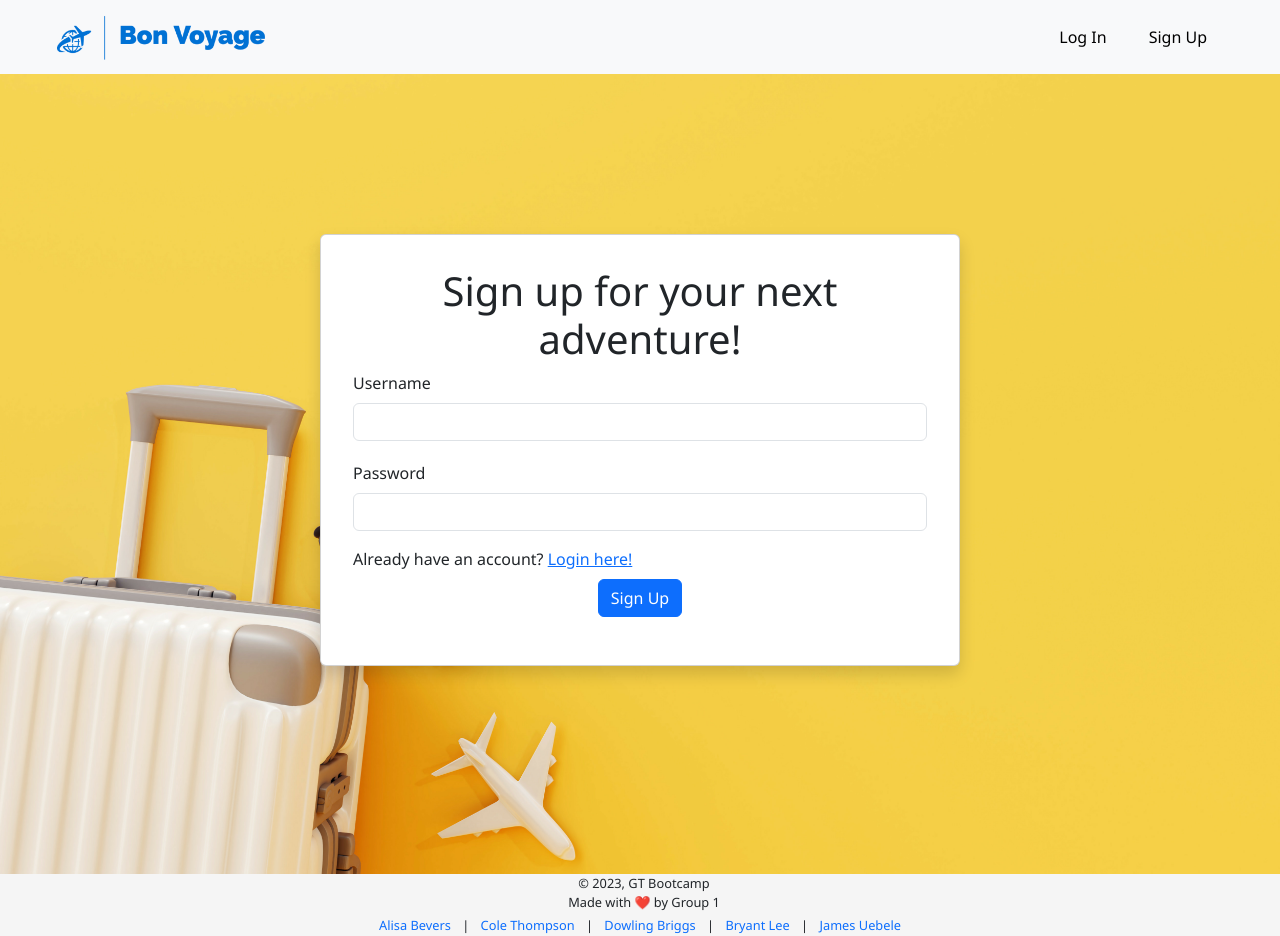
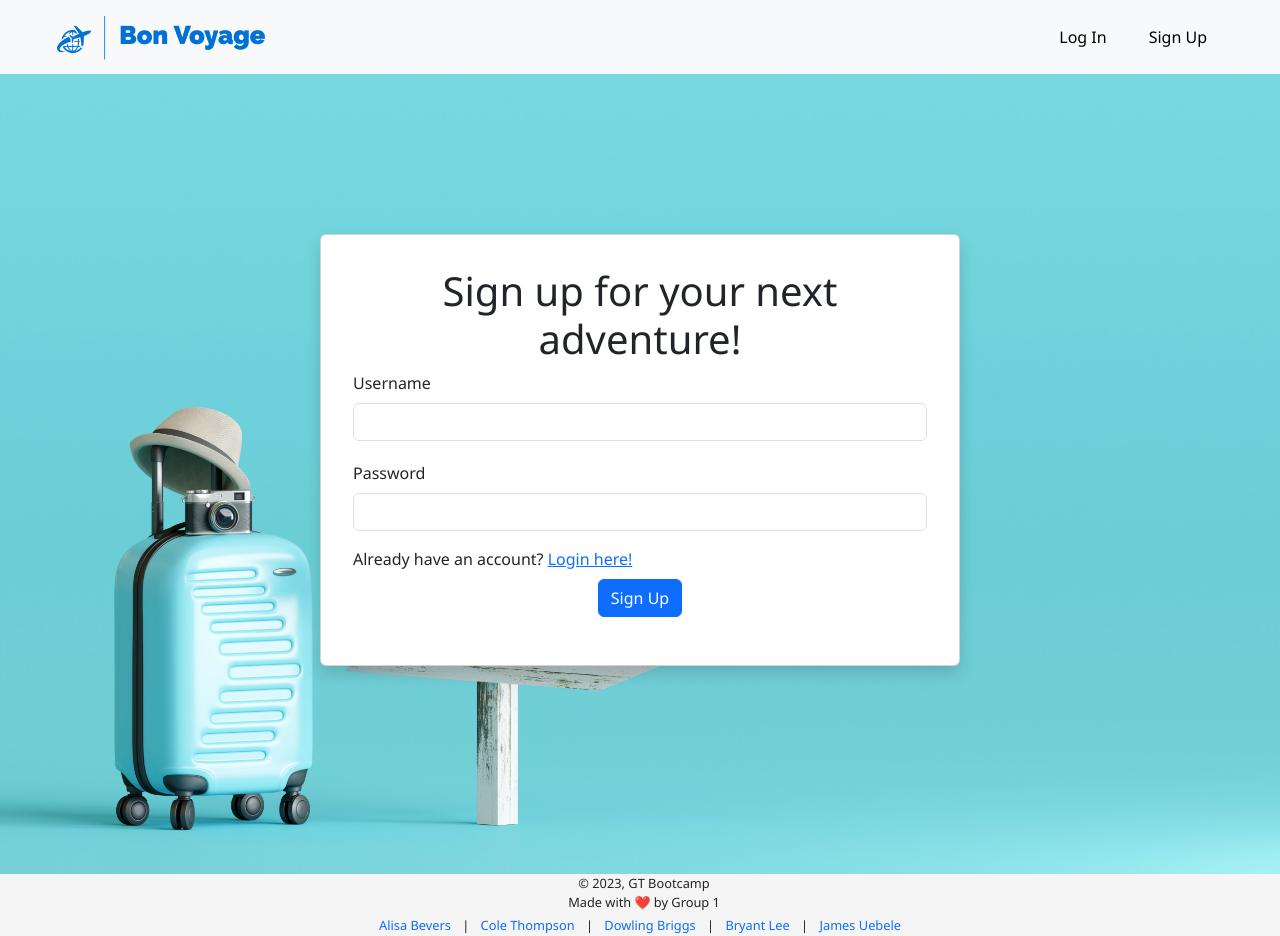
Before and after one commit to Juebele/Travel_App, a React (Create React App) app in the folder client/: page /sign-up in a window 1280 px wide. Built offline with nearby package versions, Linux system fonts and the light colour scheme.

Commit message:
added new sign-up background

```diff
--- a/client/src/App.css
+++ b/client/src/App.css
@@ -154,6 +154,15 @@
     padding-top: 10rem;
 }
 
+#signup-form-container {
+    background-image: url('./Assets/imgs/signup-background.jpeg');
+    background-size: cover;
+    background-position: center center;
+    background-repeat: no-repeat;
+    height: 100vh;
+    padding-top: 10rem;
+}
+
 .login-signup-form {
     padding-top: 2rem;
     padding-left: 2rem;
--- a/client/src/components/SignUp.js
+++ b/client/src/components/SignUp.js
@@ -41,10 +41,11 @@ function SignUp() {
         }
     };
 
+
     return (
         <div>
             <Navbar />
-            <div className="login-signup-form-container">
+            <div id="signup-form-container">
                 <form className="card login-signup-form mx-auto col-10 col-md-8 col-lg-6 shadow" onSubmit={handleFormSubmit}>
                     <h1 className="formHeader">
                         Sign up for your next adventure!
```
Also changed, not shown: client/src/Assets/imgs/signup-background.jpeg (added), 1 other file (tests, documents, lock files or other folders).
